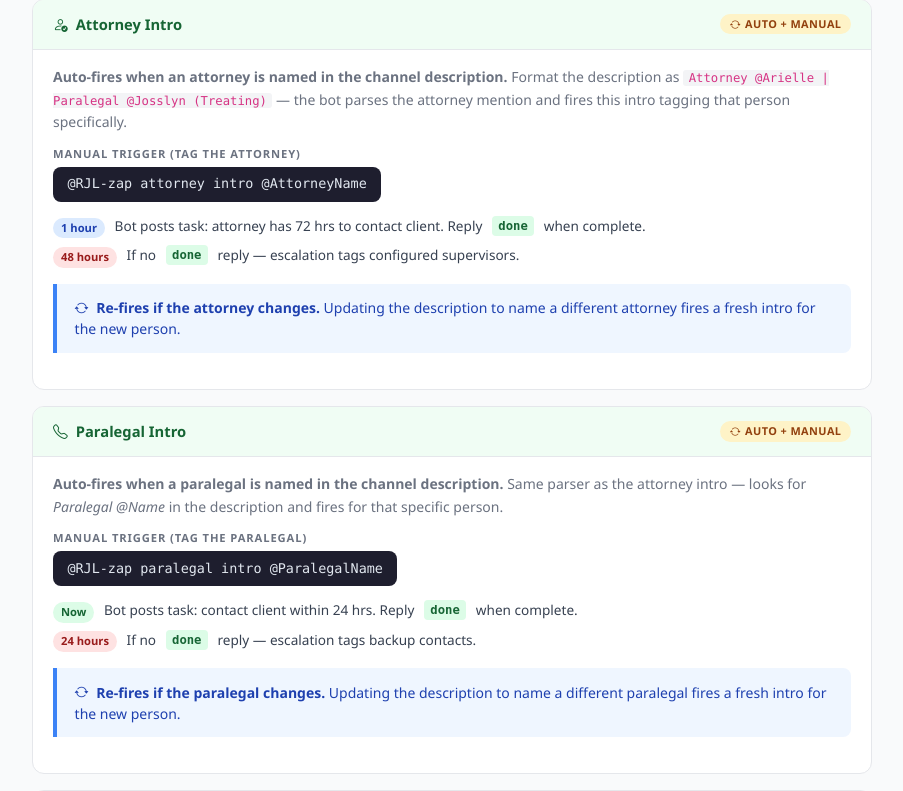
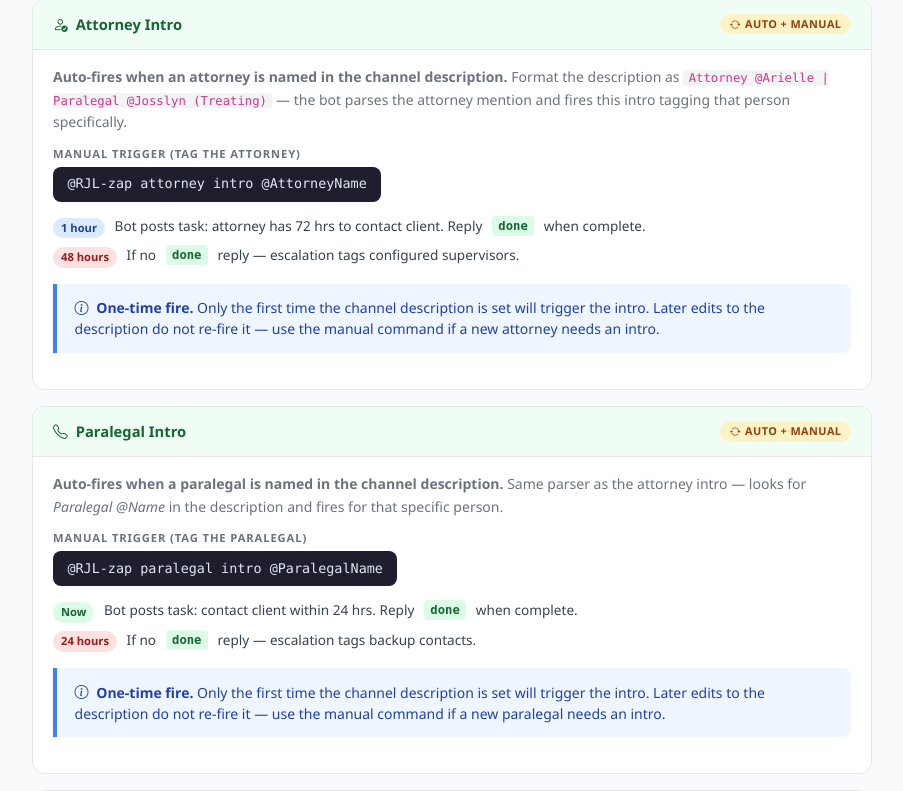
Before and after one commit to david-ramosjames/rjl-zap, a Flask app: page / in a window 1280 px wide. Shown: the part 4106-4897 px from the top of the page, without its empty margins (188-1091 px from the left). Run offline with Flask 3, Linux system fonts and the light colour scheme; data that the repository does not hold is empty.

Commit message:
Fire Attorney/Paralegal Intro once per channel only
Previously the intros re-fired whenever the channel description was
edited to name a different attorney/paralegal. Per request, switch to
fire-once-per-channel: set_intro_fired_for now only updates when the
column is NULL, so later edits to the description never re-fire the
intro. Use the manual command if a new person needs an intro.

FAQ callouts and the lifecycle FAQ entry updated to match.

https://claude.ai/code/session_01QMtP5CaQsZY3iwZ8ce5itC

```diff
--- a/storage.py
+++ b/storage.py
@@ -303,8 +303,10 @@ _LIFECYCLE_COLS = {
 
 
 def set_intro_fired_for(channel_id: str, role: str, user_id: str) -> bool:
-    """Record that we've fired an attorney_intro or paralegal_intro for `user_id`.
-    Returns True if the row needed updating (i.e. the user_id changed)."""
+    """Record that we've fired an attorney_intro or paralegal_intro for this
+    channel. Returns True only on the *first* fire — subsequent calls (even
+    with a different user_id) return False, so the intro never re-fires when
+    the channel description is changed later."""
     col = {"attorney": "attorney_intro_fired_for",
            "paralegal": "paralegal_intro_fired_for"}[role]
     with connect() as conn:
@@ -316,8 +318,8 @@ def set_intro_fired_for(channel_id: str, role: str, user_id: str) -> bool:
         )
         cur = conn.execute(
             f"UPDATE channel_lifecycle SET {col} = ? "
-            f"WHERE channel_id = ? AND (({col}) IS NULL OR ({col}) != ?)",
-            (user_id, channel_id, user_id),
+            f"WHERE channel_id = ? AND {col} IS NULL",
+            (user_id, channel_id),
         )
         return cur.rowcount > 0
 
--- a/templates/index.html
+++ b/templates/index.html
@@ -676,8 +676,8 @@
         </div>
 
         <div class="callout blue mt-3">
-          <i class="bi bi-arrow-repeat me-1"></i>
-          <strong>Re-fires if the attorney changes.</strong> Updating the description to name a different attorney fires a fresh intro for the new person.
+          <i class="bi bi-info-circle me-1"></i>
+          <strong>One-time fire.</strong> Only the first time the channel description is set will trigger the intro. Later edits to the description do not re-fire it — use the manual command if a new attorney needs an intro.
         </div>
       </div>
     </div>
@@ -700,8 +700,8 @@
         </div>
 
         <div class="callout blue mt-3">
-          <i class="bi bi-arrow-repeat me-1"></i>
-          <strong>Re-fires if the paralegal changes.</strong> Updating the description to name a different paralegal fires a fresh intro for the new person.
+          <i class="bi bi-info-circle me-1"></i>
+          <strong>One-time fire.</strong> Only the first time the channel description is set will trigger the intro. Later edits to the description do not re-fire it — use the manual command if a new paralegal needs an intro.
         </div>
       </div>
     </div>
@@ -1099,7 +1099,7 @@
             <li><strong>+1 hour:</strong> Client Intake request posts — assigned collector gathers client details.</li>
             <li><strong>+24 hours:</strong> Legal Case Document Verification posts — verify everything is properly filed.</li>
             <li><strong>+48 hours:</strong> Calendar Statute of Limitations checklist posts — calendar the SOL deadline and advance reminders.</li>
-            <li><strong>When the channel description is set:</strong> If it includes <em>Attorney @X | Paralegal @Y</em>, Attorney Intro and Paralegal Intro fire for those specific people. Re-fires if a different person is named later.</li>
+            <li><strong>When the channel description is set:</strong> If it includes <em>Attorney @X | Paralegal @Y</em>, Attorney Intro and Paralegal Intro fire for those specific people. Only fires the first time — later edits to the description do not re-fire.</li>
           </ol>
           The same workflows can also be triggered manually any time via @-mention — useful for private channels (where the bot needs to be <code style="background:#f3f4f6;border-radius:4px;padding:.05rem .4rem">/invite</code>'d) or to re-fire the checklist later.
         </div>
```
